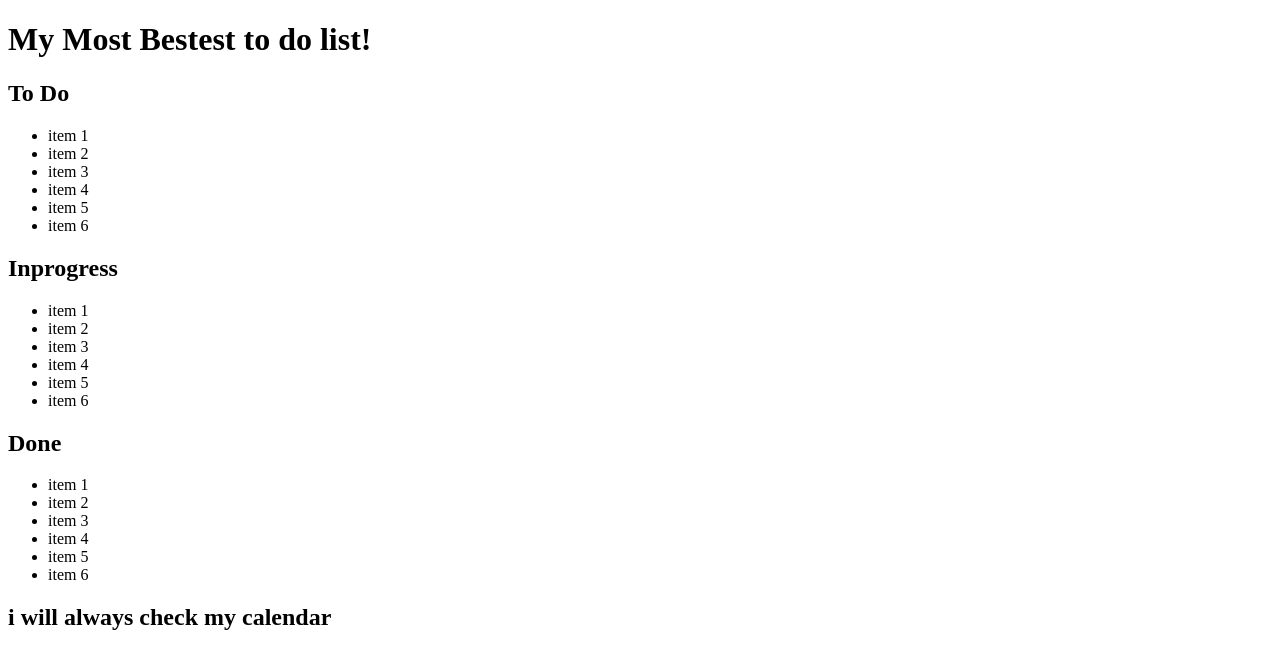
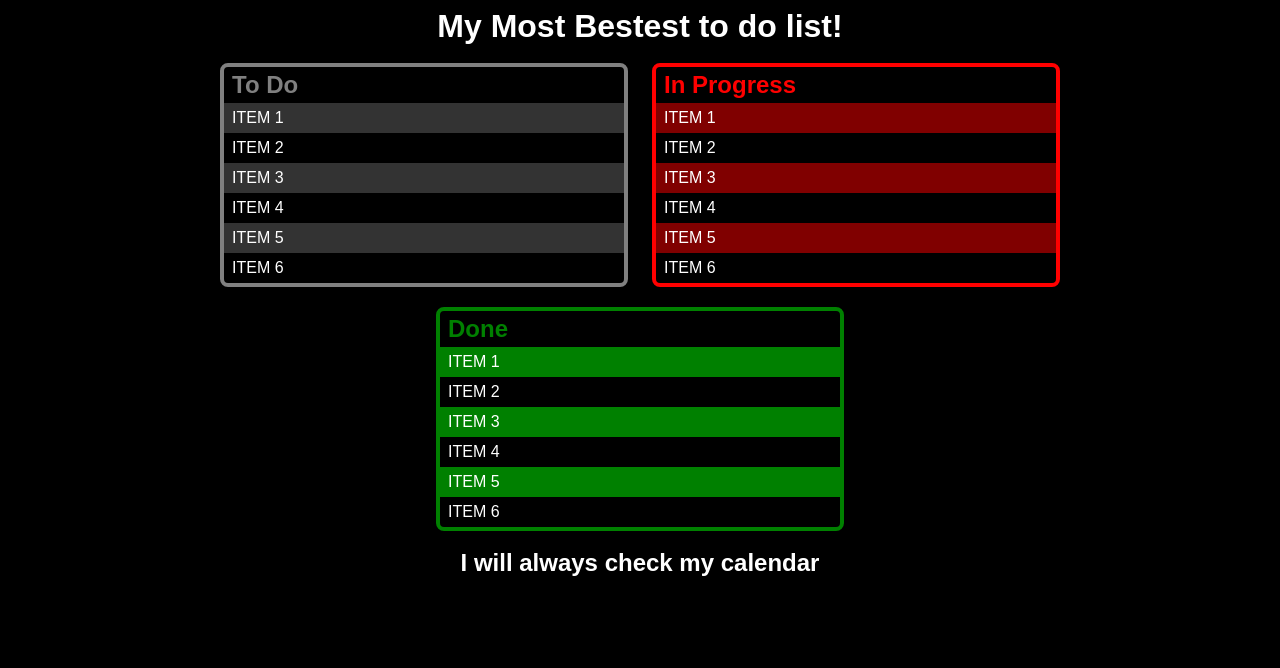
Before and after one commit to GauravJain-Lalithkumar/week-11, a plain HTML site: page index.html in a window 1280 px wide. Drawn offline with Linux system fonts and the light colour scheme.

Commit message:
Added Css and changed Html
Added Css to main.css and change the headed in html

```diff
--- a/css/main.css
+++ b/css/main.css
@@ -0,0 +1,80 @@
+* {
+    border: none;
+    margin: 0;
+    padding: 0;
+}
+
+body {
+    background-color: black;
+    font-size: 16px;
+    font-family: Arial, Helvetica, sans-serif;
+    color: white;
+}
+
+main {
+    /* Just because we are using flex does not mean i should be using flexbox for my fip for eveything */
+    display: flex;
+    justify-content: center;
+    flex-wrap: wrap;
+
+}
+
+header > h1, footer > h2 {
+    text-align: center;
+    padding: 8px;
+}
+
+article {
+    width: 400px;
+    border: 4px solid white;
+    border-radius: 8px;
+    margin: 10px 12px;
+    text-align: left;
+}
+
+article > h2 {
+    color: gray;
+    padding: 4px 8px;
+}
+
+/* THis was done to show how the first-of-type works*/
+article:first-of-type {
+    border: 4px solid gray;
+}
+
+#inprogress {
+    border: 4px solid red;
+}
+
+#inprogress h2 {
+    color: red;
+}
+
+#done {
+    border: 4px solid green;
+}
+
+#done h2 {
+    color: green;
+}
+
+ul {
+    list-style-type: none;
+}
+
+ul li {
+    padding: 6px 8px;
+    text-transform: uppercase;
+}
+
+.todo_list li:nth-child(odd) {
+    background-color: rgba(255, 255, 255, 0.2);
+}
+
+.inprogress_list li:nth-child(odd) {
+    background-color: rgba(255, 0, 0, 0.5);
+}
+
+.done_list li:nth-child(odd) {
+    background-color: rgba(0, 255, 0, 0.5);
+}
--- a/index.html
+++ b/index.html
@@ -24,7 +24,7 @@
             </ul>
         </article>
         <article id="inprogress">
-            <h2>Inprogress</h2>
+            <h2>In Progress</h2>
             <ul class="inprogress_list">
                 <li>item 1</li>
                 <li>item 2</li>
@@ -47,7 +47,7 @@
         </article>
     </main>
     <footer>
-        <h2>i will always check my calendar</h2>
+        <h2>I will always check my calendar</h2>
     </footer>
 </body>
 </html>
```
